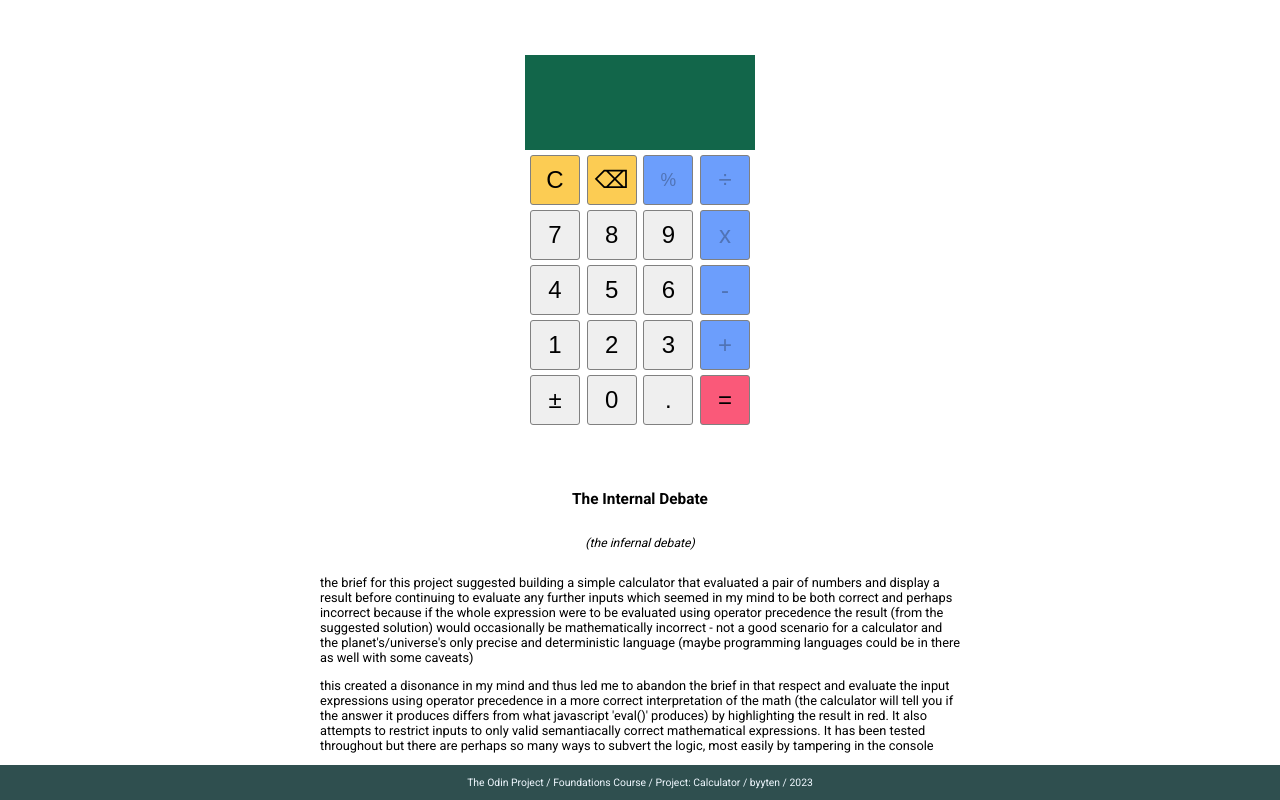
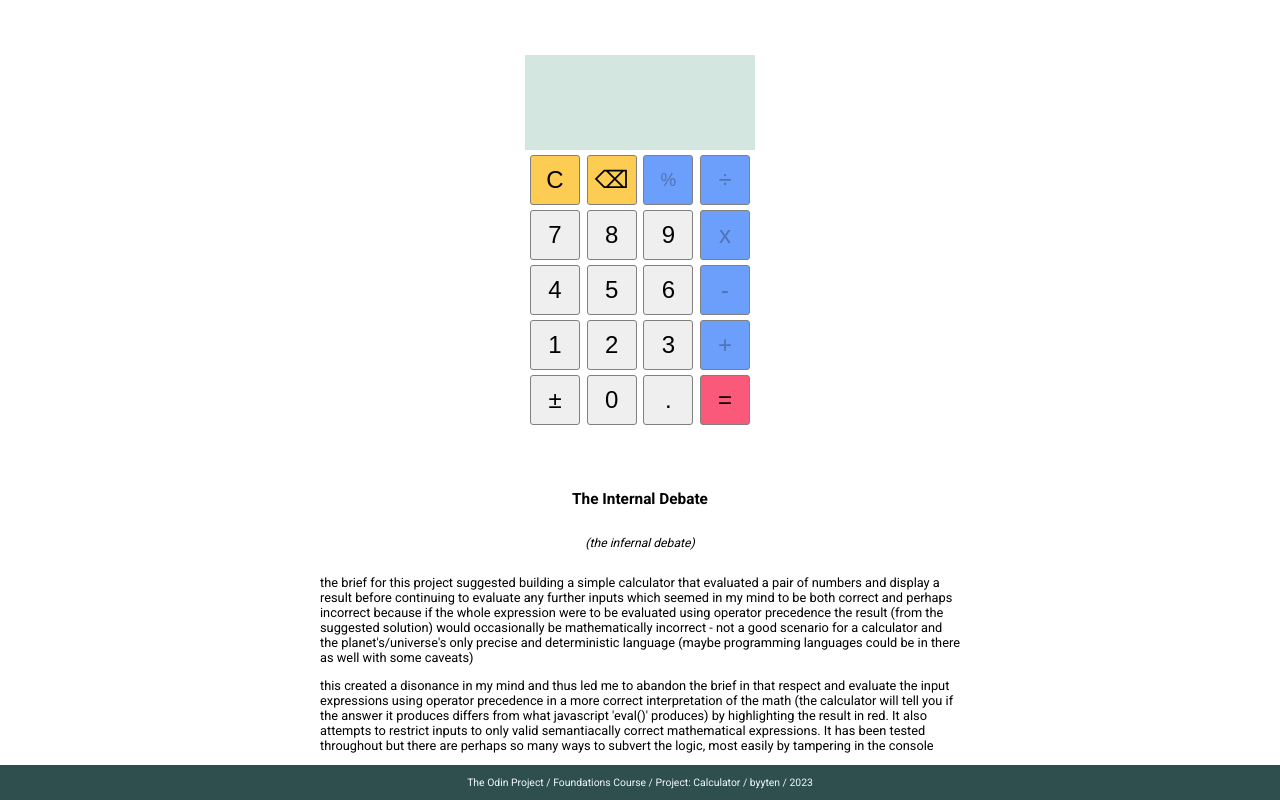
Before and after one commit to byyten/calculator, a website: page index.html in a window 1280 px wide. Drawn offline with Linux system fonts and the light colour scheme.

Commit message:
Avoid display screen style problem

```diff
--- a/styles.css
+++ b/styles.css
@@ -109,8 +109,7 @@
         margin: 5px;
         padding: 5px;
         font-size: 16px;
-        background-color: rgb(18, 102, 74);
-        color: aliceblue;
+        background-color: rgb(212, 230, 224);
     }
 
     ._display_expression {
```
